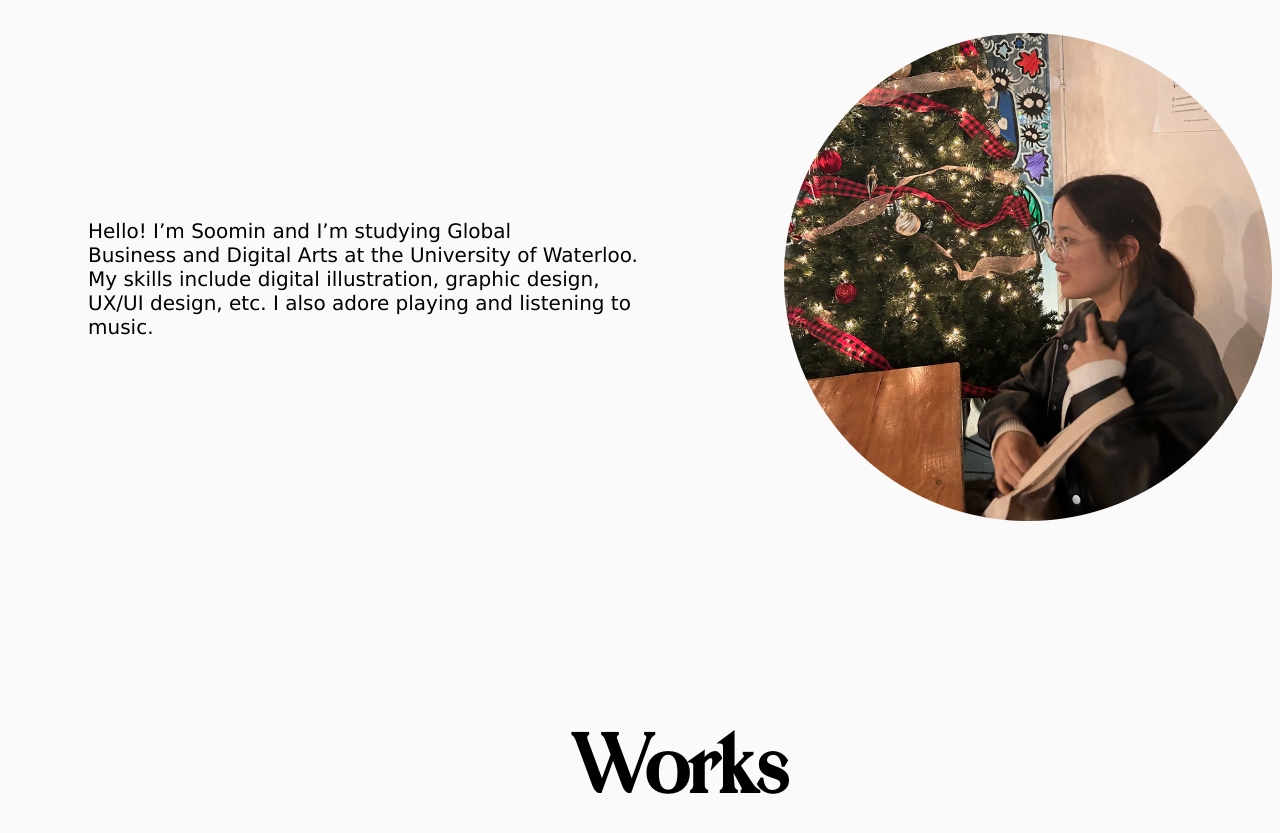
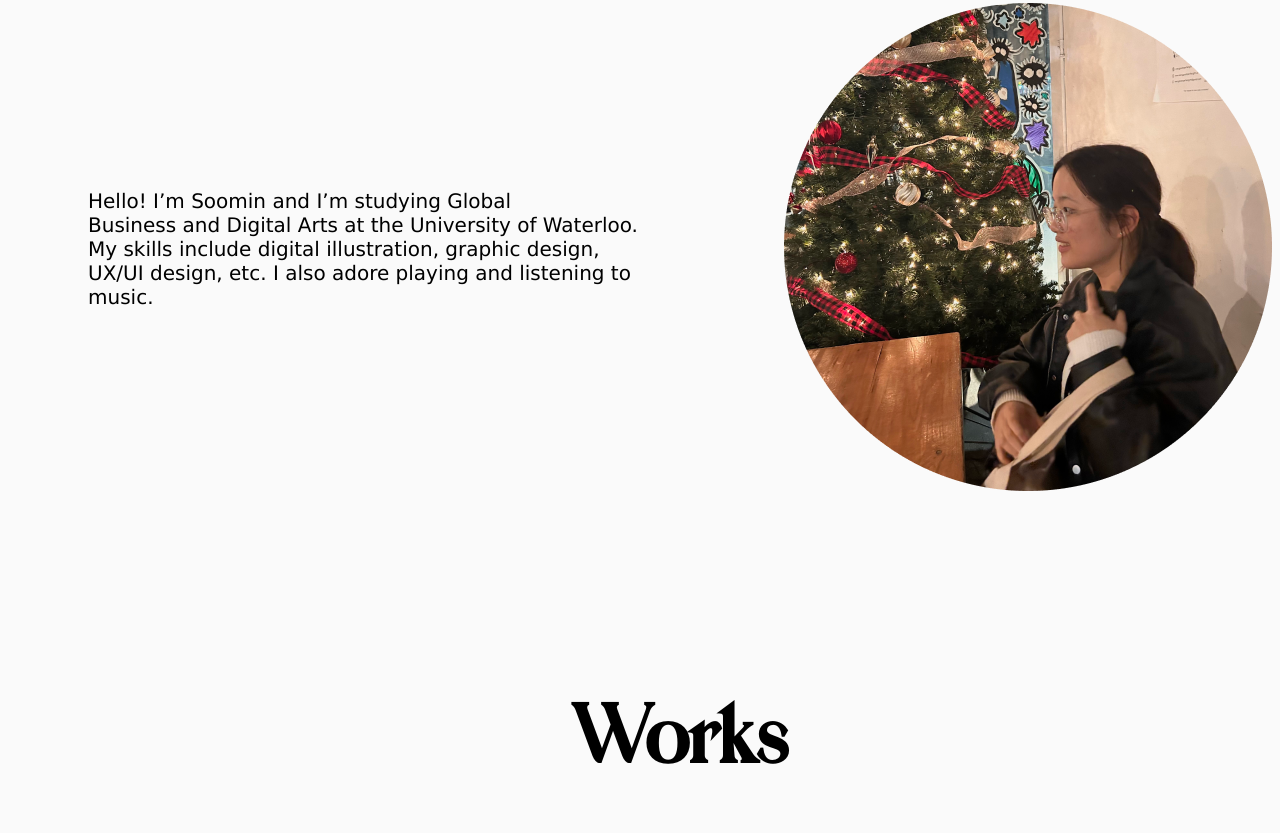
Before and after one commit to smnlee/Final-Website, a plain HTML site: page index.html in a window 1280 px wide. Shown: the part 1195-2028 px from the top of the page. Drawn offline with Linux system fonts and the light colour scheme.

Commit message:
paddings

```diff
--- a/index.html
+++ b/index.html
@@ -49,11 +49,11 @@
       }
 
       #about {
-        padding-top: 70px;
+        padding-top: 40px;
       }
 
       #works {
-        padding-bottom: 70px;
+        padding-bottom: 50px;
       }
 
       ul {
```
